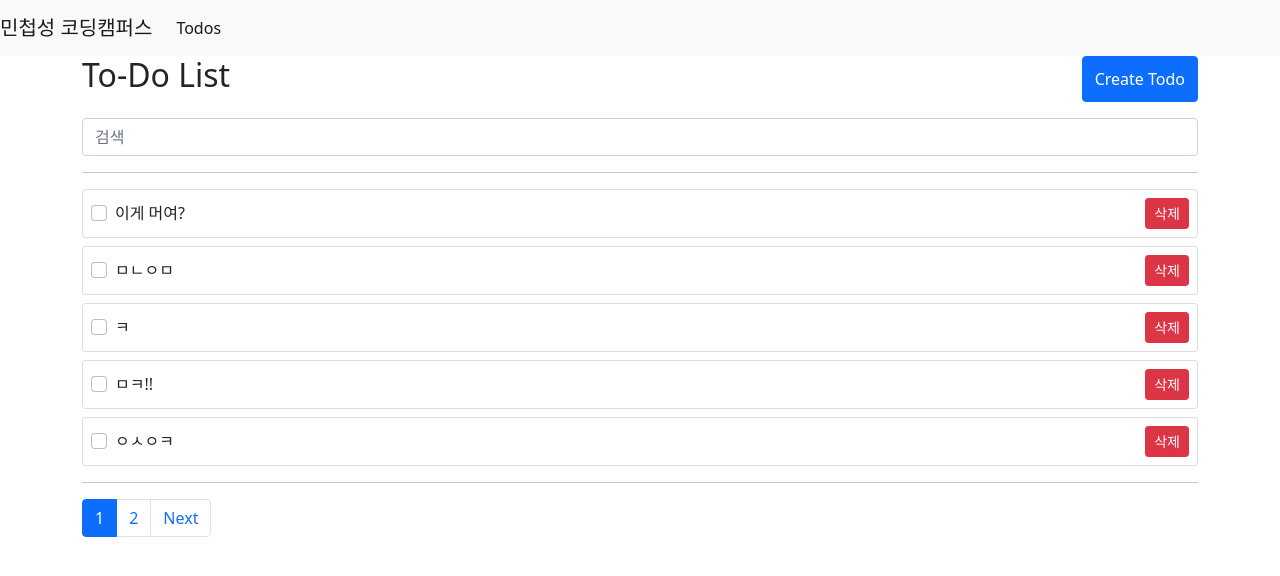
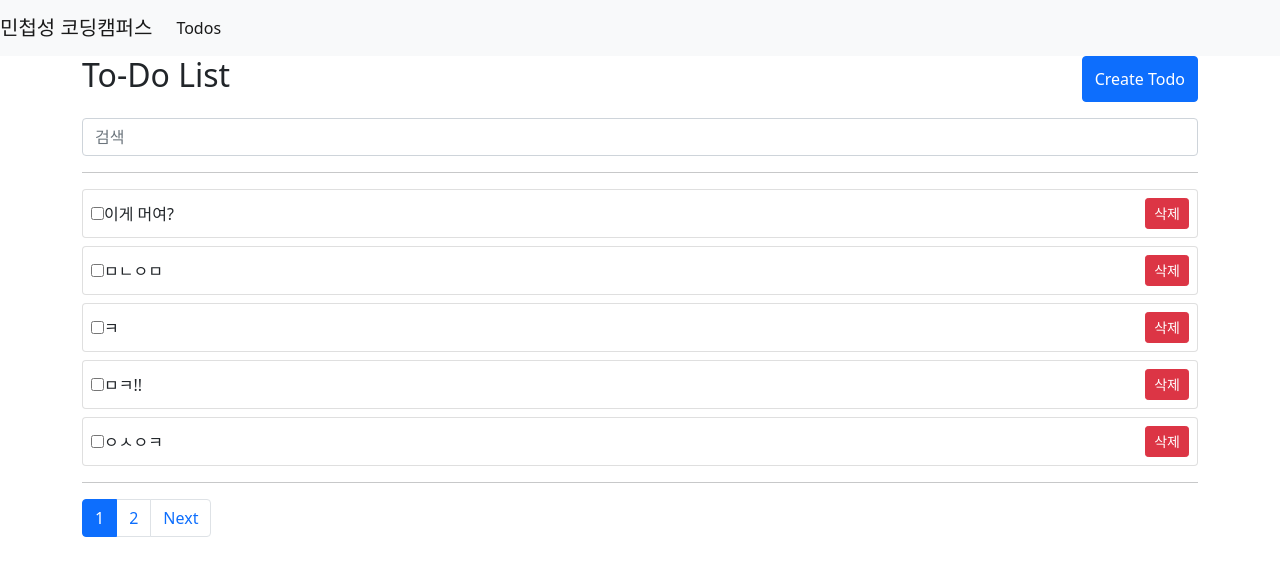
Before and after one commit to blackjune67/vue3-project, a Vue app: page /todos in a window 1280 px wide. Shown: the top 576 px of the page. Built offline with nearby package versions, Linux system fonts and the light colour scheme; data requests are answered from the project's data file.

Commit message:
커서 스타일 되게끔 변경(근데 스타일 이상해짐)

```diff
--- a/src/components/TodoList.vue
+++ b/src/components/TodoList.vue
@@ -5,9 +5,8 @@
       style="cursor: pointer"
       @click="moveToPage(vTodo.id)"
     >
-      <div class="form-check flex-grow-1">
-        <input
-          class="form-check-input"
+      <div class="flex-grow-1">
+        <input class="ml-2 mr-2"
           type="checkbox"
           :checked="vTodo.completed"
           @change="toggleTodo(index, $event)"
@@ -17,9 +16,9 @@
             class="form-check-label"
             :style="todo.completed ? todoStyle : {}"
           > -->
-        <label class="form-check-label" :class="{ vTodo: vTodo.completed }">
+        <span :class="{ vTodo: vTodo.completed }">
           {{ vTodo.subject }}
-        </label>
+        </span>
       </div>
 
       <div>
```
